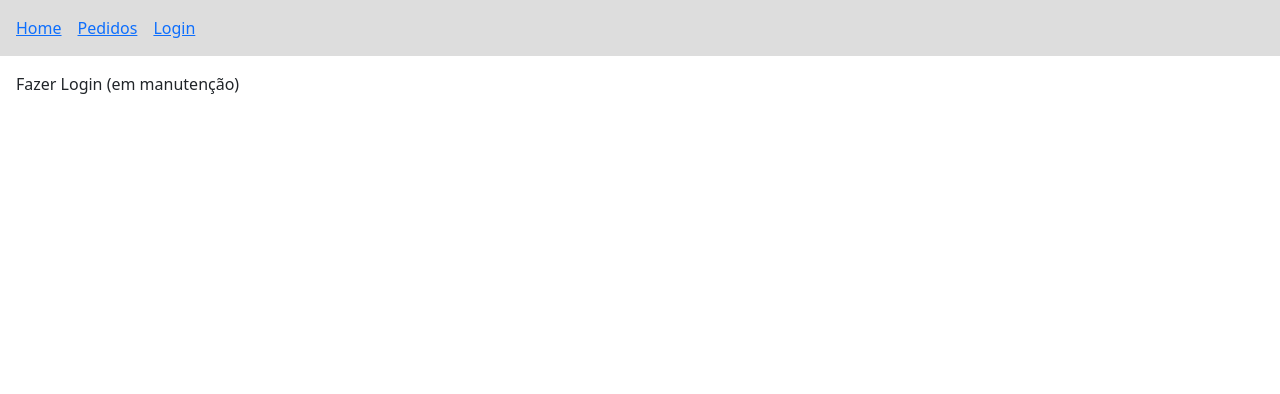
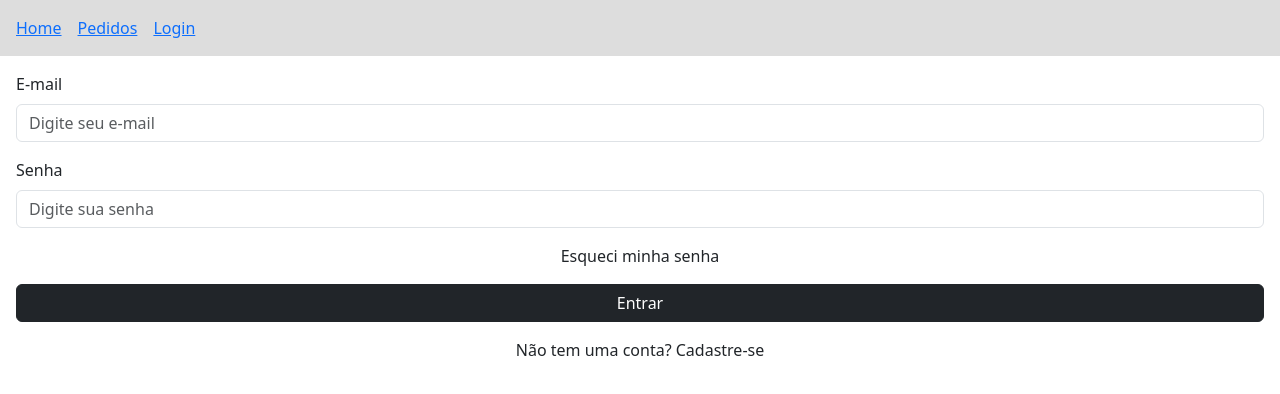
Before and after one commit to paulemacedo/BytedeSabor, a React (Vite) app: page /login in a window 1280 px wide. Shown: the top 394 px of the page. Built offline with nearby package versions, Linux system fonts and the light colour scheme.

Commit message:
Update Login.jsx

```diff
--- a/src/pages/Login.jsx
+++ b/src/pages/Login.jsx
@@ -1,7 +1,123 @@
+document.addEventListener('DOMContentLoaded', function () {
+    const loginForm = document.getElementById('login-form');
+    const registerForm = document.getElementById('register-form');
+    const toggleLink = document.getElementById('toggle-link');
+    const formTitle = document.getElementById('form-title');
+    const forgotForm = document.getElementById('forgot-password-form');
+    const toggleLinkPass = document.getElementById('toggle-link-pass');
+
+
+    //função alterna entre login e cadastro na pagina login.html
+    toggleLink.addEventListener('click', function toggleForms() {
+        if (loginForm.classList.contains('d-none')) {
+            loginForm.classList.remove('d-none');
+            registerForm.classList.add('d-none'); /*ativa login*/
+            formTitle.textContent = 'Login';
+            toggleLink.innerHTML = 'Não tem uma conta? <a href="sis/login.html" onclick="toggleForms()">Cadastre-se</a>';
+        } else {
+            loginForm.classList.add('d-none');
+            registerForm.classList.remove('d-none'); /*ativa cadastro*/
+            formTitle.textContent = 'Cadastro';
+            toggleLink.innerHTML = 'Já tem uma conta? <a href="sis/login.html" onclick="toggleForms()">Faça login</a>';
+        }
+    })
+
+    //função alterna login para esqueci senha
+    toggleLinkPass.addEventListener('click', function togglePassword() {
+        if (forgotForm.classList.contains('d-none')) {
+            forgotForm.classList.remove('d-none');
+            loginForm.classList.add('d-none'); /*ativa form red senha*/
+            formTitle.textContent = 'Redefinir Senha';
+            toggleLink.innerHTML = '<a href="sis/login.html" onclick="toggleForms()">Voltar ao Login</a>';
+        }
+    })
+
+
+});
 
 const Login = () => {
     return (
-        <p>Fazer Login (em manutenção)</p>
+        <>
+        <form id="login-form">
+            <div class="mb-3">
+                <label for="email" class="form-label">E-mail</label>
+                <input type="email" class="form-control" id="email" placeholder="Digite seu e-mail"
+                    required/>
+            </div>
+            <div class="mb-3">
+                <label for="password" class="form-label">Senha</label>
+                <input type="password" class="form-control" id="password" placeholder="Digite sua senha"
+                    required/>
+            </div>
+
+            <div class="mb-3 text-center">
+                <span id="toggle-link-pass"><a onclick="togglePassword()">Esqueci minha senha</a></span>
+            </div>
+
+            <div class="d-grid">
+                <button type="submit" class="btn btn-dark">Entrar</button>
+            </div>
+        </form>
+
+        <form id="register-form" class="d-none">
+            <div class="mb-3">
+                <label for="register-name" class="form-label">Nome</label>
+                <input type="text" class="form-control" id="register-name" placeholder="Digite seu nome"
+                    required/>
+            </div>
+            <div class="mb-3">
+                <label for="register-email" class="form-label">E-mail</label>
+                <input type="email" class="form-control" id="register-email"
+                    placeholder="Digite seu e-mail" required/>
+            </div>
+            <div class="mb-3">
+                <label for="register-password" class="form-label">Senha</label>
+                <input type="password" class="form-control" id="register-password"
+                    placeholder="Digite sua senha" required/>
+            </div>
+            <div class="mb-3">
+                <label for="confirm-password" class="form-label">Confirmar Senha</label>
+                <input type="password" class="form-control" id="confirm-password"
+                    placeholder="Confirme sua senha" required/>
+            </div>
+            <div class="d-grid">
+                <button type="submit" class="btn btn-dark">Cadastrar</button>
+            </div>
+        </form>
+
+
+        <form id="forgot-password-form" class="d-none">
+            <div class="mb-3">
+                <label for="forgot-email" class="form-label">E-mail</label>
+                <input type="email" class="form-control" id="forgot-email"
+                    placeholder="Digite seu e-mail registrado" required/>
+            </div>
+            <div class="mb-3">
+                <label for="verification-code" class="form-label">Código de Verificação</label>
+                <input type="text" class="form-control" id="verification-code"
+                    placeholder="Digite o código enviado" required/>
+            </div>
+            <div class="mb-3">
+                <label for="new-password" class="form-label">Nova Senha</label>
+                <input type="password" class="form-control" id="new-password"
+                    placeholder="Digite sua nova senha" required/>
+            </div>
+            <div class="mb-3">
+                <label for="confirm-new-password" class="form-label">Confirmar Nova Senha</label>
+                <input type="password" class="form-control" id="confirm-new-password"
+                    placeholder="Confirme sua nova senha" required/>
+            </div>
+            <div class="d-grid">
+                <button type="submit" class="btn btn-dark">Redefinir Senha</button>
+            </div>
+        </form>
+
+
+
+        <div class="mt-3 text-center">
+            <span id="toggle-link">Não tem uma conta? <a onclick="toggleForms()">Cadastre-se</a></span>
+        </div>
+    </>
     )
 };
 
```
